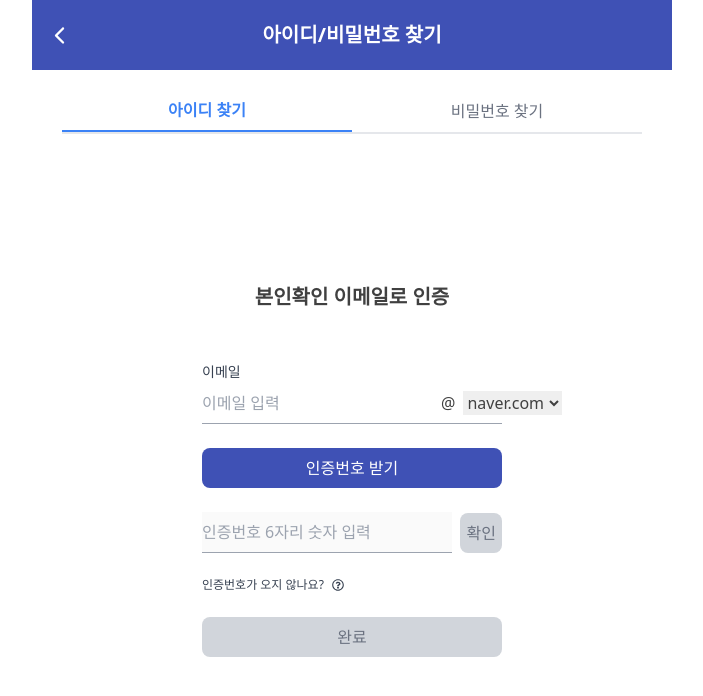
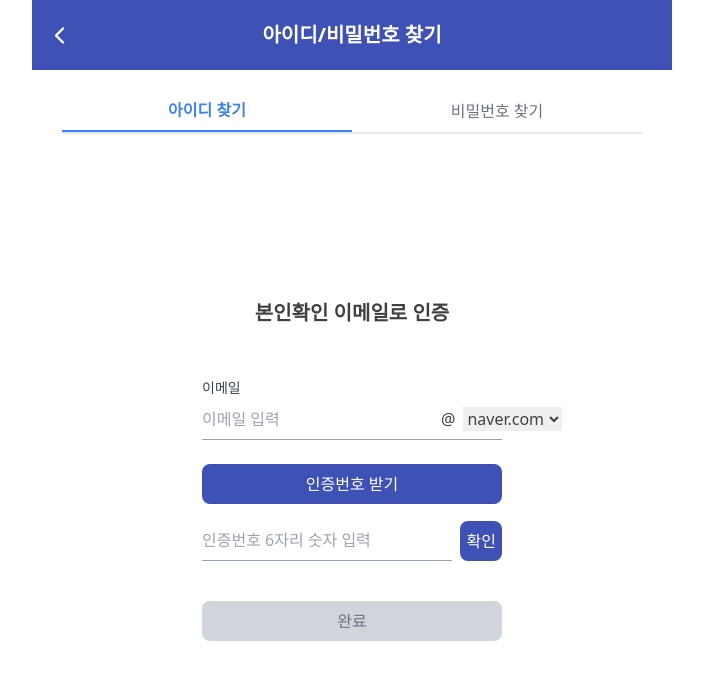
Before and after one commit to SESAC-TEAM-SLOPED/sloped-fe, a React (Create React App) app: page /find/information in a window 1280 px wide. Shown: the top 696 px of the page, without its empty margins (288-991 px from the left). Built offline with nearby package versions, Linux system fonts and the light colour scheme.

Commit message:
Feat: 페이지 별 이메일 인증번호 요청 방식 구분 (#84)

```diff
--- a/src/components/AuthenticationForm/VerificationCodeInput.tsx
+++ b/src/components/AuthenticationForm/VerificationCodeInput.tsx
@@ -1,20 +1,29 @@
-import React from "react";
+import React, { useState, useEffect } from "react";
 import { FaCheckCircle } from "react-icons/fa";
 import useVerificationCode from "./useVerificationCode";
 
-const VerificationCodeInput = ({
+interface VerificationCodeInputProps {
+  email: string;
+  domain: string;
+  customDomain: string;
+  onVerify: (isVerified: boolean) => void;
+  id?: string;
+  pageType: "register" | "findId" | "findPassword";
+}
+
+const VerificationCodeInput: React.FC<VerificationCodeInputProps> = ({
   email,
   domain,
   customDomain,
-}: {
-  email: string;
-  domain: string;
-  customDomain: string;
+  onVerify,
+  id,
+  pageType,
 }) => {
   const {
     verificationCode,
     setVerificationCode,
     isVerified,
+    setIsVerified,
     timer,
     isButtonDisabled,
     message,
@@ -22,7 +31,25 @@ const VerificationCodeInput = ({
     handleSendVerificationCode,
     handleVerify,
     formatTime,
-  } = useVerificationCode(email, domain, customDomain);
+  } = useVerificationCode(email, domain, customDomain, pageType, id);
+
+  const [localError, setLocalError] = useState("");
+
+  const handleSendCodeClick = () => {
+    if (pageType === "findPassword" && !id) {
+      setLocalError("아이디를 입력해야 인증번호를 받을 수 있습니다.");
+    } else {
+      setLocalError("");
+      handleSendVerificationCode();
+    }
+  };
+
+  const handleVerifyClick = async () => {
+    const verified = await handleVerify();
+    setIsVerified(verified);
+    onVerify(verified);
+    setLocalError(verified ? "" : "인증에 실패했습니다. 다시 시도해 주세요.");
+  };
 
   return (
     <div className="w-[300px]">
@@ -38,7 +65,7 @@ const VerificationCodeInput = ({
               ? "bg-gray-400 cursor-not-allowed"
               : "bg-signiture text-white"
           } ${timer > 0 ? "w-[50%]" : "w-full"}`}
-          onClick={handleSendVerificationCode}
+          onClick={handleSendCodeClick}
           disabled={isButtonDisabled}
         >
           인증번호 받기
@@ -55,6 +82,10 @@ const VerificationCodeInput = ({
         </div>
       )}
 
+      {localError && (
+        <div className="text-sm mt-2 text-red-500">{localError}</div>
+      )}
+
       <div className="flex items-center mb-4">
         <input
           type="text"
@@ -65,8 +96,13 @@ const VerificationCodeInput = ({
           onChange={(e) => setVerificationCode(e.target.value)}
         />
         <button
-          className="w-[50px] h-[40px] bg-signiture text-white rounded-lg ml-2"
-          onClick={handleVerify}
+          className={`w-[50px] h-[40px] ml-2 ${
+            isVerified
+              ? "bg-gray-400 cursor-not-allowed"
+              : "bg-signiture text-white"
+          } rounded-lg`}
+          onClick={handleVerifyClick}
+          disabled={isVerified}
         >
           확인
         </button>
--- a/src/components/AuthenticationForm/useVerificationCode.tsx
+++ b/src/components/AuthenticationForm/useVerificationCode.tsx
@@ -5,6 +5,8 @@ const useVerificationCode = (
   email: string,
   domain: string,
   customDomain: string,
+  pageType: "register" | "findId" | "findPassword",
+  id?: string,
   baseURL = "http://localhost:8080",
 ) => {
   const [verificationCode, setVerificationCode] = useState("");
@@ -32,22 +34,60 @@ const useVerificationCode = (
   const handleSendVerificationCode = async () => {
     const fullEmail = `${email}@${domain === "custom" ? customDomain : domain}`;
     try {
-      await api.post("/api/auth/sendCode", {
+      let endpoint;
+      switch (pageType) {
+        case "register":
+          endpoint = "/api/auth/sendCode/register";
+          break;
+        case "findId":
+          endpoint = "/api/auth/sendCode/findMember";
+          break;
+        case "findPassword":
+          endpoint = "/api/auth/sendCode/findMember";
+          break;
+        default:
+          throw new Error("Invalid page type");
+      }
+
+      await api.post(endpoint, {
         email: fullEmail,
+        id: pageType !== "findId" ? id : undefined,
       });
-      setMessage("이메일이 전송되었습니다!"); // 성공 메시지 설정
+      setMessage("이메일이 전송되었습니다!");
       setMessageType("success");
-      setIsButtonDisabled(true); // 버튼 비활성화 설정
-      handleRequestCode(); // 타이머 및 버튼 비활성화 함수 호출
+      setIsButtonDisabled(true);
+      handleRequestCode();
     } catch (error) {
-      setMessage("이메일 전송에 실패했습니다!"); // 실패 메시지 설정
+      setMessage("이메일 전송에 실패했습니다!");
       setMessageType("error");
     }
   };
 
-  const handleVerify = () => {
-    // 여기에 인증번호 검증 로직을 추가하세요.
-    // 검증 실패 시 setError("인증번호가 오지 않나요?");
+  const handleVerify = async () => {
+    const fullEmail = `${email}@${domain === "custom" ? customDomain : domain}`;
+    try {
+      const response = await api.post("/api/auth/verifyCode", {
+        id,
+        email: fullEmail,
+        code: verificationCode,
+      });
+      if (response.status === 200) {
+        setMessage("인증이 성공했습니다!");
+        setMessageType("success");
+        setIsVerified(true);
+        return true;
+      } else {
+        setMessage("인증에 실패했습니다. 코드가 올바르지 않습니다.");
+        setMessageType("error");
+        setIsVerified(false);
+        return false;
+      }
+    } catch (error) {
+      setMessage("인증에 실패했습니다.");
+      setMessageType("error");
+      setIsVerified(false);
+      return false;
+    }
   };
 
   const handleRequestCode = () => {
--- a/src/components/LoginForm/FindIdForm.tsx
+++ b/src/components/LoginForm/FindIdForm.tsx
@@ -1,7 +1,7 @@
-import React, { useState, useEffect } from "react";
-import { FaRegQuestionCircle, FaCheckCircle } from "react-icons/fa";
+import React, { useState, useCallback } from "react";
+import VerificationCodeInput from "../AuthenticationForm/VerificationCodeInput"; // 경로를 실제 프로젝트 구조에 맞게 조정하세요.
 
-//통과 페이지 호출용
+// 통과 페이지 호출용
 type Props = {
   setActiveTab: (tab: string) => void;
 };
@@ -10,48 +10,23 @@ const FindIdForm = ({ setActiveTab }: Props) => {
   const [email, setEmail] = useState("");
   const [domain, setDomain] = useState("naver.com");
   const [customDomain, setCustomDomain] = useState("");
-  const [verificationCode, setVerificationCode] = useState("");
   const [isVerified, setIsVerified] = useState(false);
   const [error, setError] = useState("");
-  const [showHelp, setShowHelp] = useState(false);
-  const [timer, setTimer] = useState(0); // 타이머 상태
-  const [isButtonDisabled, setIsButtonDisabled] = useState(false);
 
-  useEffect(() => {
-    if (timer > 0) {
-      const interval = setInterval(() => {
-        setTimer((prevTimer) => prevTimer - 1);
-      }, 1000);
-      return () => clearInterval(interval);
-    } else if (timer === 0 && isButtonDisabled === false) {
-      setIsButtonDisabled(true);
-    }
-  }, [timer, isButtonDisabled]);
-
-  const handleVerify = () => {
-    if (verificationCode === "123456") {
-      // 예시: 인증번호가 "123456"일 때 통과
-      setIsVerified(true);
-      setError("");
-    } else {
-      setIsVerified(false);
-      setError("잘못 입력하셨습니다!");
-    }
-  };
+  const handleVerificationResult = useCallback(
+    (isVerified: boolean) => {
+      setIsVerified(isVerified);
+      if (!isVerified && email) {
+        setError("인증에 실패했습니다. 다시 시도해 주세요.");
+      } else {
+        setError("");
+      }
+    },
+    [email],
+  );
 
   const handleContinue = () => {
     setActiveTab("id-pass"); // 통과페이지로
-  };
-
-  const handleRequestCode = () => {
-    setTimer(300); // 5분(300초) 타이머 시작
-    setIsButtonDisabled(false);
-  };
-
-  const formatTime = (seconds: number) => {
-    const minutes = Math.floor(seconds / 60);
-    const secs = seconds % 60;
-    return `${minutes}:${secs < 10 ? `0${secs}` : secs}`;
   };
 
   return (
@@ -100,67 +75,16 @@ const FindIdForm = ({ setActiveTab }: Props) => {
         </div>
       </div>
 
-      <div className="w-[300px] flex justify-between items-center mb-4">
-        {timer > 0 && (
-          <div className="text-center text-black-500 text-2xl">
-            {formatTime(timer)}
-          </div>
-        )}
-        <button
-          className={`h-[40px] bg-signiture text-white rounded-lg ${
-            timer > 0 ? "w-[50%]" : "w-full"
-          }`}
-          onClick={handleRequestCode}
-        >
-          인증번호 받기
-        </button>
-      </div>
-
-      <div className="w-[300px] mb-4 flex items-center">
-        <input
-          type="text"
-          id="verificationCode"
-          className="w-full border-b border-gray-400 py-2 outline-none"
-          placeholder="인증번호 6자리 숫자 입력"
-          value={verificationCode}
-          onChange={(e) => setVerificationCode(e.target.value)}
-          disabled={isButtonDisabled} // 타이머 만료 시 입력 비활성화
-        />
-        {isVerified ? (
-          <FaCheckCircle className="text-green-500 ml-2" />
-        ) : (
-          <button
-            className={`w-[50px] h-[40px] rounded-lg ml-2 ${
-              isButtonDisabled
-                ? "bg-gray-300 text-gray-500 cursor-not-allowed"
-                : "bg-signiture text-white"
-            }`}
-            onClick={handleVerify}
-            disabled={isButtonDisabled}
-          >
-            확인
-          </button>
-        )}
-      </div>
+      <VerificationCodeInput
+        email={email}
+        domain={domain}
+        customDomain={customDomain}
+        pageType="findId"
+        onVerify={handleVerificationResult}
+      />
 
       {!isVerified && error && (
         <div className="w-[300px] mb-4 text-red-500">{error}</div>
-      )}
-
-      <div className="w-[300px] flex items-center text-gray-700 mt-2 text-xs">
-        <p className="mr-2">인증번호가 오지 않나요?</p>
-        <FaRegQuestionCircle
-          className="cursor-pointer"
-          onClick={() => setShowHelp(!showHelp)}
-        />
-      </div>
-      {showHelp && (
-        <div className="w-[300px] text-sm text-gray-500 mt-2">
-          <p>
-            스팸 메일함을 확인해보세요. 스팸 메일함에도 없다면, 다시 한 번
-            &apos;인증번호 받기&apos;를 눌러주세요.
-          </p>
-        </div>
       )}
 
       <button
--- a/src/components/LoginForm/FindPasswordForm.tsx
+++ b/src/components/LoginForm/FindPasswordForm.tsx
@@ -1,7 +1,6 @@
-import React, { useState, useEffect } from "react";
-import { FaRegQuestionCircle, FaCheckCircle } from "react-icons/fa";
+import React, { useState, useCallback } from "react";
+import VerificationCodeInput from "../AuthenticationForm/VerificationCodeInput";
 
-//통과 페이지 호출용
 type Props = {
   setActiveTab: (tab: string) => void;
 };
@@ -11,49 +10,22 @@ const FindPasswordForm = ({ setActiveTab }: Props) => {
   const [email, setEmail] = useState("");
   const [domain, setDomain] = useState("naver.com");
   const [customDomain, setCustomDomain] = useState("");
-  const [verificationCode, setVerificationCode] = useState("");
   const [isVerified, setIsVerified] = useState(false);
   const [error, setError] = useState("");
-  const [showHelp, setShowHelp] = useState(false);
-  const [timer, setTimer] = useState(0); // 타이머 상태
-  const [isButtonDisabled, setIsButtonDisabled] = useState(false);
 
-  useEffect(() => {
-    if (timer > 0) {
-      const interval = setInterval(() => {
-        setTimer((prevTimer) => prevTimer - 1);
-      }, 1000);
-      return () => clearInterval(interval);
-    } else if (timer === 0 && isButtonDisabled === false) {
-      setIsButtonDisabled(true);
+  const handleVerificationResult = useCallback((isVerified: boolean) => {
+    setIsVerified(isVerified);
+    if (!isVerified) {
+      setError("인증에 실패했습니다. 다시 시도해 주세요.");
+    } else {
+      setError("");
     }
-  }, [timer, isButtonDisabled]);
-
-  const handleVerify = () => {
-    if (verificationCode === "123456") {
-      // 예시: 인증번호가 "123456"일 때 통과
-      setIsVerified(true);
-      setError("");
-    } else {
-      setIsVerified(false);
-      setError("잘못 입력하셨습니다!");
-    }
-  };
+  }, []);
 
   const handleContinue = () => {
     setActiveTab("password-pass"); // 통과페이지로
   };
 
-  const handleRequestCode = () => {
-    setTimer(300); // 5분(300초) 타이머 시작
-    setIsButtonDisabled(false);
-  };
-
-  const formatTime = (seconds: number) => {
-    const minutes = Math.floor(seconds / 60);
-    const secs = seconds % 60;
-    return `${minutes}:${secs < 10 ? `0${secs}` : secs}`;
-  };
   return (
     <div
       style={{ minHeight: "80vh" }}
@@ -115,67 +87,17 @@ const FindPasswordForm = ({ setActiveTab }: Props) => {
         </div>
       </div>
 
-      <div className="w-[300px] flex justify-between items-center mb-4">
-        {timer > 0 && (
-          <div className="text-center text-black-500 text-2xl">
-            {formatTime(timer)}
-          </div>
-        )}
-        <button
-          className={`h-[40px] bg-signiture text-white rounded-lg ${
-            timer > 0 ? "w-[50%]" : "w-full"
-          }`}
-          onClick={handleRequestCode}
-        >
-          인증번호 받기
-        </button>
-      </div>
-
-      <div className="w-[300px] mb-4 flex items-center">
-        <input
-          type="text"
-          id="verificationCode"
-          className="w-full border-b border-gray-400 py-2 outline-none"
-          placeholder="인증번호 6자리 숫자 입력"
-          value={verificationCode}
-          onChange={(e) => setVerificationCode(e.target.value)}
-          disabled={isButtonDisabled} // 타이머 만료 시 입력 비활성화
-        />
-        {isVerified ? (
-          <FaCheckCircle className="text-green-500 ml-2" />
-        ) : (
-          <button
-            className={`w-[50px] h-[40px] rounded-lg ml-2 ${
-              isButtonDisabled
-                ? "bg-gray-300 text-gray-500 cursor-not-allowed"
-                : "bg-signiture text-white"
-            }`}
-            onClick={handleVerify}
-            disabled={isButtonDisabled}
-          >
-            확인
-          </button>
-        )}
-      </div>
+      <VerificationCodeInput
+        email={email}
+        domain={domain}
+        customDomain={customDomain}
+        onVerify={handleVerificationResult}
+        pageType="findPassword"
+        id={id}
+      />
 
       {!isVerified && error && (
         <div className="w-[300px] mb-4 text-red-500">{error}</div>
-      )}
-
-      <div className="w-[300px] flex items-center text-gray-700 mt-2 text-xs">
-        <p className="mr-2">인증번호가 오지 않나요?</p>
-        <FaRegQuestionCircle
-          className="cursor-pointer"
-          onClick={() => setShowHelp(!showHelp)}
-        />
-      </div>
-      {showHelp && (
-        <div className="w-[300px] text-sm text-gray-500 mt-2">
-          <p>
-            스팸 메일함을 확인해보세요. 스팸 메일함에도 없다면, 다시 한 번
-            &apos;인증번호 받기&apos;를 눌러주세요.
-          </p>
-        </div>
       )}
 
       <button
--- a/src/components/RegisterForm/RegisterIdForm.tsx
+++ b/src/components/RegisterForm/RegisterIdForm.tsx
@@ -1,6 +1,6 @@
-import React, { useState } from "react";
+import React, { useState, useCallback } from "react";
 import { FaRegEye, FaRegEyeSlash } from "react-icons/fa";
-import VerificationCodeInput from "../AuthenticationForm/VerificationCodeInput";
+import VerificationCodeInput from "../AuthenticationForm/VerificationCodeInput"; // 경로를 실제 프로젝트 구조에 맞게 조정하세요.
 
 const RegisterIdForm = () => {
   const [showPassword, setShowPassword] = useState(false);
@@ -9,6 +9,9 @@ const RegisterIdForm = () => {
   const [email, setEmail] = useState("");
   const [domain, setDomain] = useState("naver.com");
   const [customDomain, setCustomDomain] = useState("");
+  const [isVerified, setIsVerified] = useState(false);
+  const [error, setError] = useState("");
+  const [id, setId] = useState(""); // 아이디 상태 추가
 
   const togglePasswordVisibility = () => {
     setShowPassword(!showPassword);
@@ -16,6 +19,22 @@ const RegisterIdForm = () => {
 
   const toggleConfirmPasswordVisibility = () => {
     setShowConfirmPassword(!showConfirmPassword);
+  };
+
+  const handleVerificationResult = useCallback(
+    (isVerified: boolean) => {
+      setIsVerified(isVerified);
+      if (!isVerified && email) {
+        setError("인증에 실패했습니다. 다시 시도해 주세요.");
+      } else {
+        setError("");
+      }
+    },
+    [email],
+  );
+
+  const handleContinue = () => {
+    // Add logic to handle form submission or navigation
   };
 
   return (
@@ -33,6 +52,8 @@ const RegisterIdForm = () => {
             id="id"
             className="flex-grow outline-none"
             placeholder="아이디 입력"
+            value={id}
+            onChange={(e) => setId(e.target.value)} // 아이디 상태 업데이트
           />
           <button className="ml-2 text-signiture">중복확인</button>
         </div>
@@ -91,7 +112,8 @@ const RegisterIdForm = () => {
             className="flex-grow outline-none"
             placeholder="이메일 입력"
             value={email}
-            onChange={(event) => setEmail(event.target.value)}
+            onChange={(e) => setEmail(e.target.value)}
+            disabled={isVerified} // 이메일 수정 불가
           />
           <span className="mx-2">@</span>
           {domain === "custom" ? (
@@ -100,13 +122,15 @@ const RegisterIdForm = () => {
               className="outline-none"
               placeholder="직접 입력"
               value={customDomain}
-              onChange={(event) => setCustomDomain(event.target.value)}
+              onChange={(e) => setCustomDomain(e.target.value)}
+              disabled={isVerified} // 이메일 수정 불가
             />
           ) : (
             <select
               value={domain}
-              onChange={(event) => setDomain(event.target.value)}
+              onChange={(e) => setDomain(e.target.value)}
               className="outline-none"
+              disabled={isVerified} // 이메일 수정 불가
             >
               <option value="naver.com">naver.com</option>
               <option value="gmail.com">gmail.com</option>
@@ -120,7 +144,14 @@ const RegisterIdForm = () => {
         email={email}
         domain={domain}
         customDomain={customDomain}
+        pageType="register"
+        onVerify={handleVerificationResult}
+        id={id}
       />
+
+      {!isVerified && error && (
+        <div className="w-[300px] mb-4 text-red-500">{error}</div>
+      )}
 
       <div className="w-[300px] mb-4">
         <label htmlFor="nickname" className="text-sm text-gray-700 mb-2">
@@ -164,7 +195,15 @@ const RegisterIdForm = () => {
         </div>
       </div>
 
-      <button className="w-[300px] h-[40px] bg-signiture text-white rounded-lg">
+      <button
+        className={`w-[300px] h-[40px] rounded-lg ${
+          isVerified
+            ? "bg-signiture text-white"
+            : "bg-gray-300 text-gray-500 cursor-not-allowed"
+        }`}
+        onClick={handleContinue}
+        disabled={!isVerified}
+      >
         회원가입
       </button>
     </div>
```
